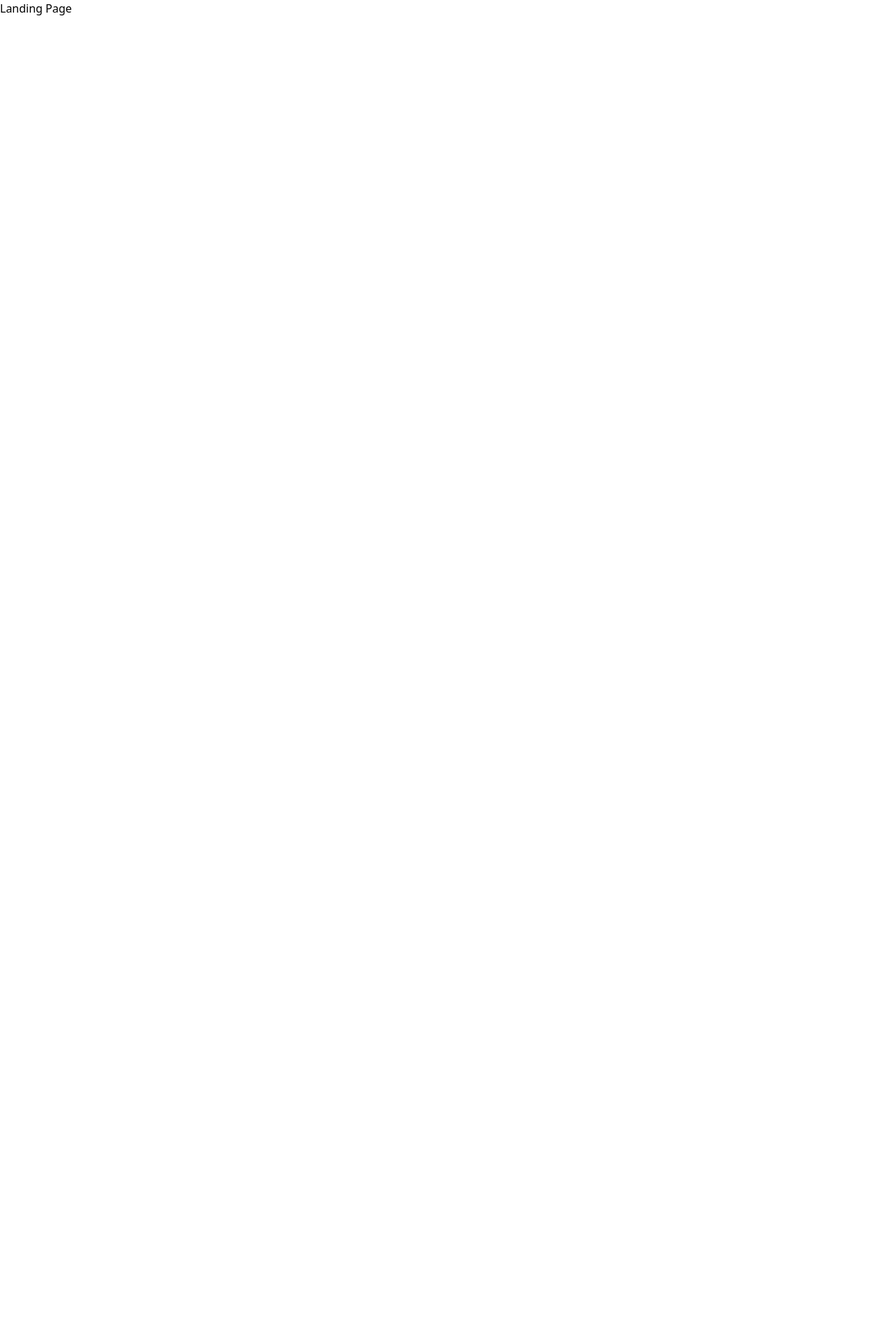
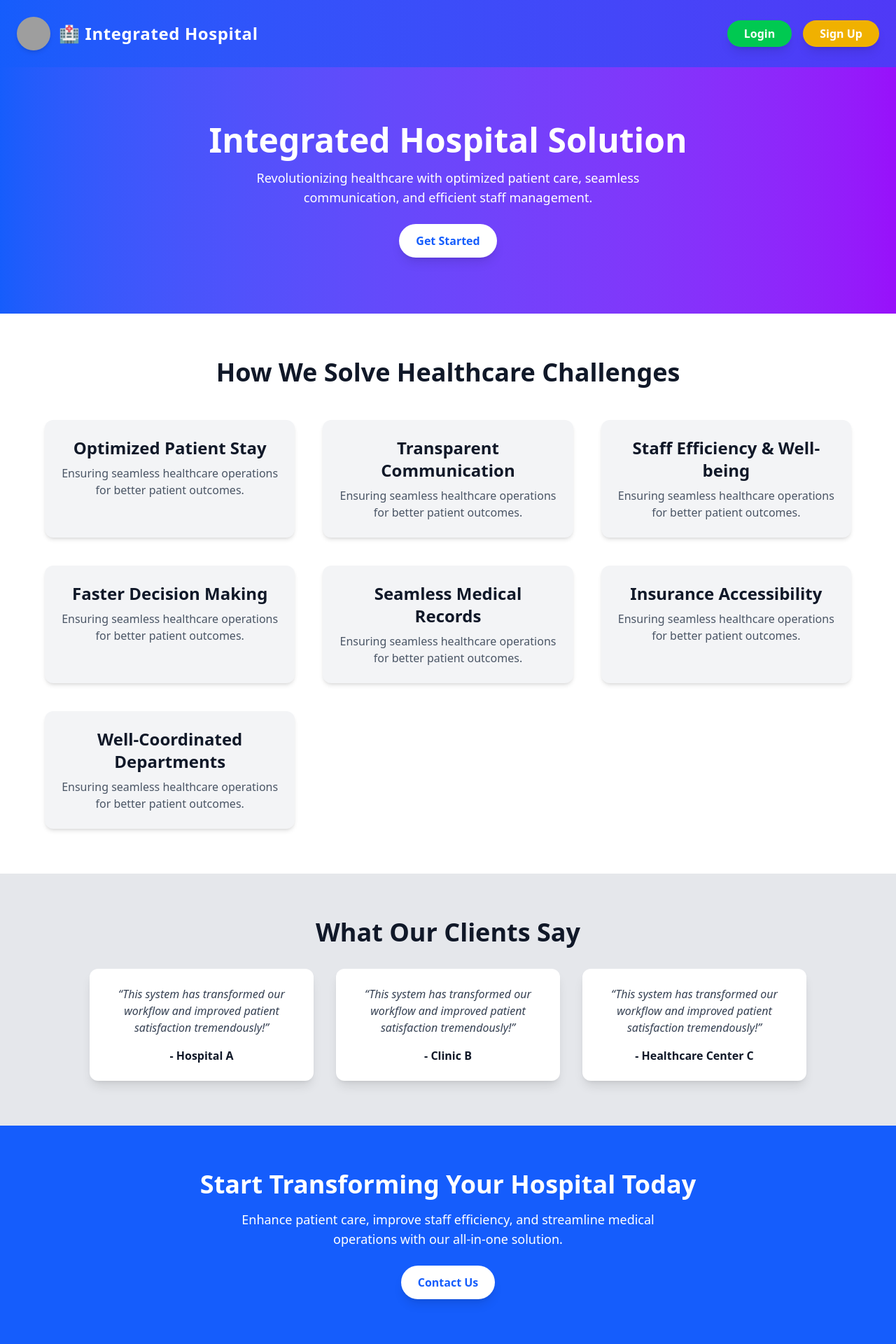
Before and after one commit to vetriking1/hosplital, a React (Vite) app in the folder frontend/integrated-hospital-solution/: page / in a window 1280 px wide. Shown: the top 1920 px of the page at 70% size. Before the commit the page ends 800 px from the top, so only its background shows below. Built offline with nearby package versions, Linux system fonts and the light colour scheme; grey boxes are pictures that could not be loaded.

Commit message:
added more ui

```diff
--- a/frontend/integrated-hospital-solution/package.json
+++ b/frontend/integrated-hospital-solution/package.json
@@ -11,8 +11,10 @@
   },
   "dependencies": {
     "@tailwindcss/vite": "^4.0.12",
+    "axios": "^1.8.2",
     "cors": "^2.8.5",
     "dotenv": "^16.4.7",
+    "integrated-hospital-solution": "file:",
     "jwt-decode": "^4.0.0",
     "mongoose": "^8.12.1",
     "react": "^19.0.0",
--- a/frontend/integrated-hospital-solution/src/components/Navbar.jsx
+++ b/frontend/integrated-hospital-solution/src/components/Navbar.jsx
@@ -11,29 +11,44 @@ function Navbar() {
   };
 
   return (
-    <nav className="bg-blue-600 p-4 text-white flex justify-between items-center">
-      <h1 className="text-xl font-bold">
-        <Link to="/">🏥 HealthCare</Link>
-      </h1>
-      <div>
+    <nav className="flex justify-between items-center p-6 bg-gradient-to-r from-blue-600 to-indigo-600 shadow-lg">
+      {/* Left Side: Logo */}
+      <div className="flex items-center space-x-3">
+        <img src="/logo.png" alt="Logo" className="w-12 h-12 rounded-full shadow-md" />
+        <span className="text-2xl font-extrabold text-white tracking-wide">
+          <Link to="/">🏥 Integrated Hospital</Link>
+        </span>
+      </div>
+
+      {/* Right Side: Buttons */}
+      <div className="space-x-4">
         {user ? (
           <button
             onClick={handleLogout}
-            className="bg-red-500 hover:bg-red-700 px-4 py-2 rounded"
+            className="bg-red-500 text-white px-6 py-2 rounded-full font-semibold shadow-lg hover:bg-red-700 transition-transform hover:scale-105"
           >
             Logout
           </button>
         ) : (
-          <Link
-            to="/login"
-            className="bg-green-500 hover:bg-green-700 px-4 py-2 rounded"
-          >
-            Login
-          </Link>
+          <>
+            <Link
+              to="/login"
+              className="bg-green-500 text-white px-6 py-2 rounded-full font-semibold shadow-lg hover:bg-green-700 transition-transform hover:scale-105"
+            >
+              Login
+            </Link>
+            <Link
+              to="/signup"
+              className="bg-yellow-500 text-white px-6 py-2 rounded-full font-semibold shadow-lg hover:bg-yellow-600 transition-transform hover:scale-105"
+            >
+              Sign Up
+            </Link>
+          </>
         )}
       </div>
     </nav>
   );
 }
 
-export default Navbar;
+
+export default Navbar ;
--- a/frontend/integrated-hospital-solution/src/pages/LandingPage.jsx
+++ b/frontend/integrated-hospital-solution/src/pages/LandingPage.jsx
@@ -1,7 +1,70 @@
+import Navbar from "../components/Navbar";
+
 function LandingPage() {
   return (
-    <div>
-      <h1>Landing Page</h1>
+    <div className="bg-gray-100 text-gray-900 font-sans">
+      <Navbar />
+
+      {/* Hero Section */}
+      <header className="bg-gradient-to-r from-blue-600 to-purple-600 text-white py-20 text-center">
+        <h1 className="text-5xl font-extrabold mb-4">Integrated Hospital Solution</h1>
+        <p className="text-lg max-w-2xl mx-auto">
+          Revolutionizing healthcare with optimized patient care, seamless communication, and efficient staff management.
+        </p>
+        <button className="mt-6 bg-white text-blue-600 px-6 py-3 rounded-full font-semibold shadow-lg hover:scale-105 transition-transform">
+          Get Started
+        </button>
+      </header>
+
+      {/* Features Section */}
+      <section className="py-16 px-8 md:px-16 bg-white">
+        <h2 className="text-4xl font-bold text-center mb-12">How We Solve Healthcare Challenges</h2>
+        <div className="grid md:grid-cols-3 gap-10">
+          {[
+            "Optimized Patient Stay",
+            "Transparent Communication",
+            "Staff Efficiency & Well-being",
+            "Faster Decision Making",
+            "Seamless Medical Records",
+            "Insurance Accessibility",
+            "Well-Coordinated Departments",
+          ].map((feature, index) => (
+            <div key={index} className="p-6 bg-gray-100 rounded-xl shadow-md text-center">
+              <h3 className="text-2xl font-semibold mb-2">{feature}</h3>
+              <p className="text-gray-600">Ensuring seamless healthcare operations for better patient outcomes.</p>
+            </div>
+          ))}
+        </div>
+      </section>
+
+      {/* Testimonials Section */}
+      <section className="py-16 bg-gray-200 text-center">
+        <h2 className="text-4xl font-bold mb-8">What Our Clients Say</h2>
+        <div className="flex flex-wrap justify-center gap-8">
+          {["Hospital A", "Clinic B", "Healthcare Center C"].map((client, index) => (
+            <div key={index} className="w-80 bg-white p-6 rounded-xl shadow-lg">
+              <p className="text-gray-700 italic">“This system has transformed our workflow and improved patient satisfaction tremendously!”</p>
+              <h4 className="mt-4 font-bold">- {client}</h4>
+            </div>
+          ))}
+        </div>
+      </section>
+
+      {/* CTA Section */}
+      <section className="py-16 bg-blue-600 text-white text-center">
+        <h2 className="text-4xl font-bold mb-4">Start Transforming Your Hospital Today</h2>
+        <p className="text-lg max-w-2xl mx-auto">
+          Enhance patient care, improve staff efficiency, and streamline medical operations with our all-in-one solution.
+        </p>
+        <button className="mt-6 bg-white text-blue-600 px-6 py-3 rounded-full font-semibold shadow-lg hover:scale-105 transition-transform">
+          Contact Us
+        </button>
+      </section>
+
+      {/* Footer */}
+      <footer className="bg-gray-900 text-white py-8 text-center">
+        <p className="text-lg">&copy; 2024 Integrated Hospital Solution. All Rights Reserved.</p>
+      </footer>
     </div>
   );
 }
```
Also changed, not shown: frontend/integrated-hospital-solution/src/pages/Login.jsx (line endings or trailing spaces), 1 other file (tests, documents, lock files or other folders).
